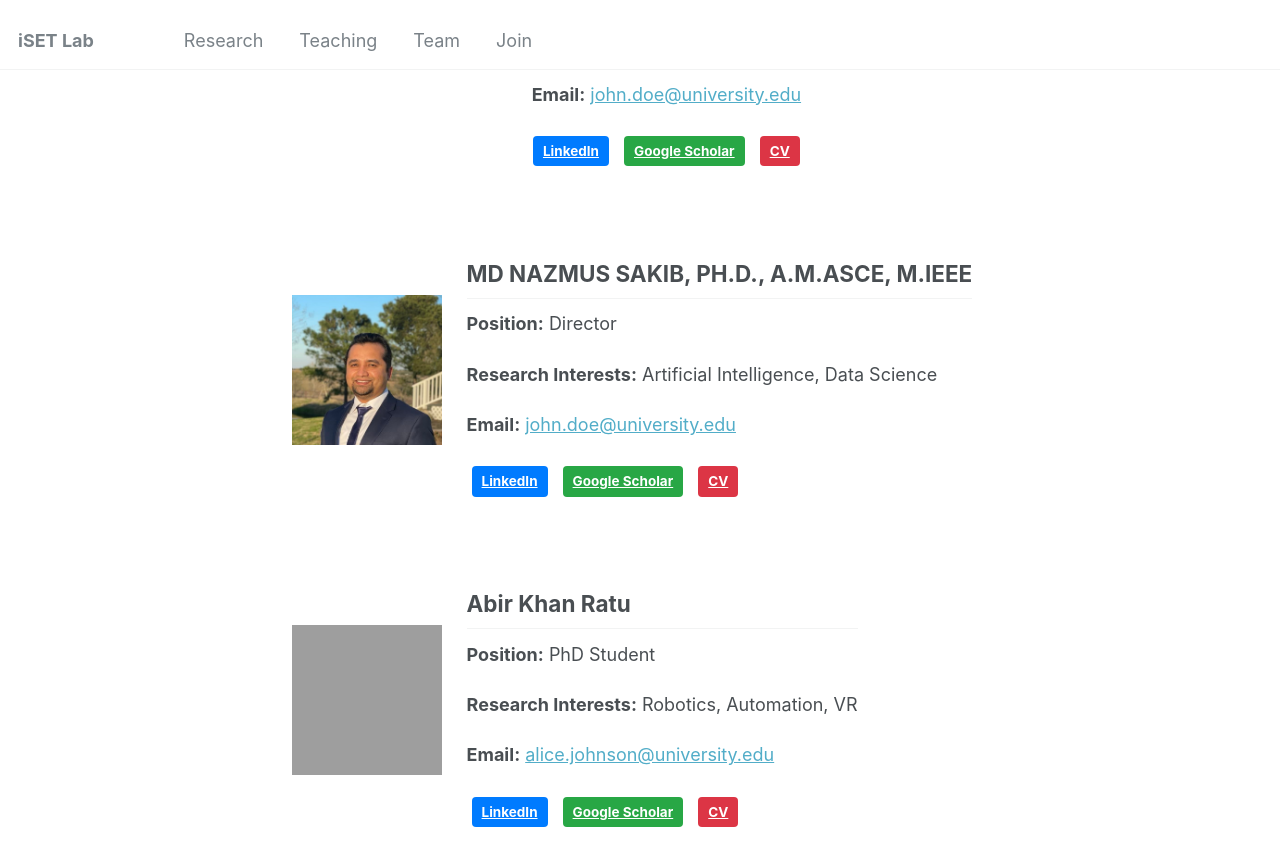
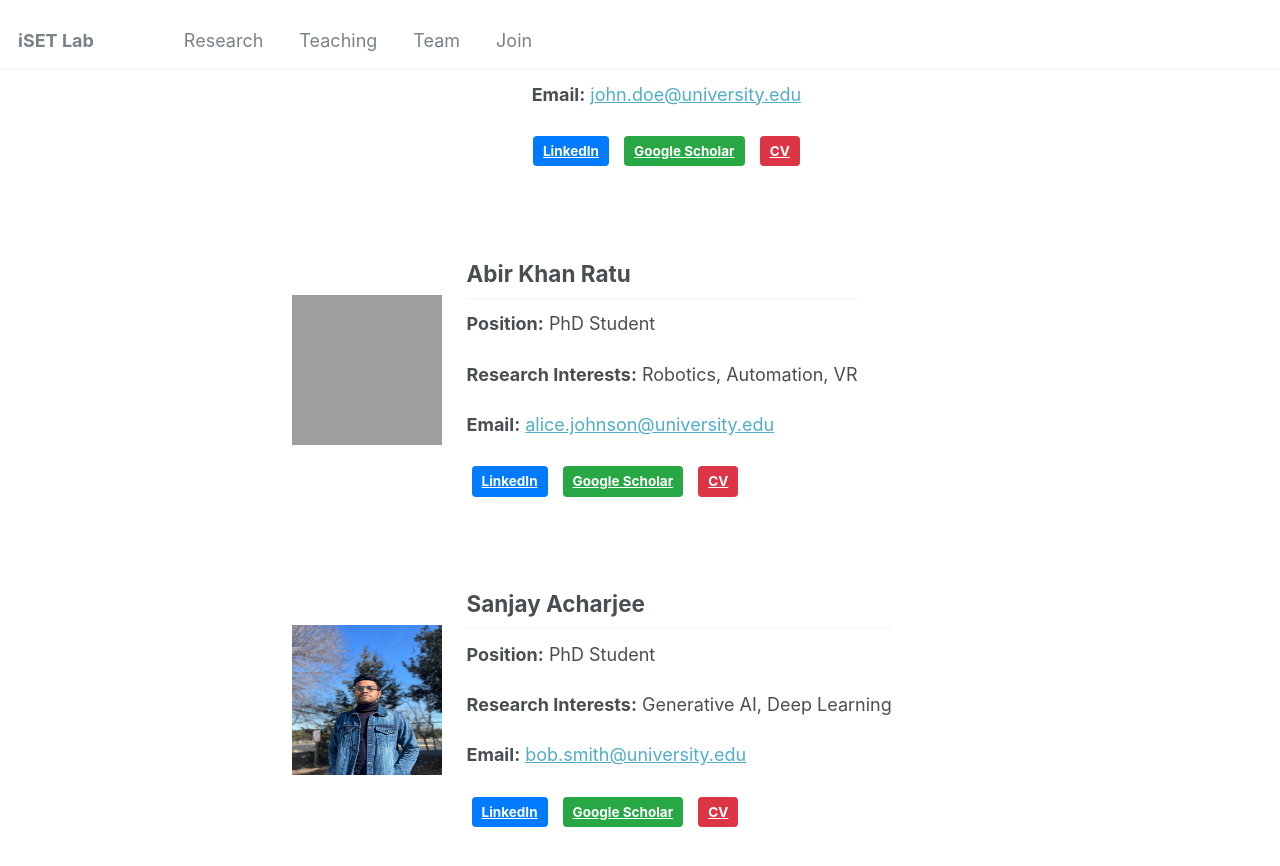
Before and after one commit to iSET-LAB/iSET-LAB.github.io, a Jekyll site: the page built from _pages/terms.md, in a window 1280 px wide and 900 px high, scrolled down 559 px. Shown: the top 866 px of the window. Built offline with Jekyll 4.4.1, drawn with Linux system fonts in a browser that asks for light colours; grey boxes are pictures that could not be loaded.

Commit message:
changed team page8

```diff
--- a/_pages/terms.md
+++ b/_pages/terms.md
@@ -84,6 +84,7 @@ Welcome to the Team iSET page! Here you'll find information about our brilliant
 
 {% assign count = 0 %}
 {% for member in site.data.team %}
+{% if member.name != "MD NAZMUS SAKIB, PH.D., A.M.ASCE, M.IEEE" %}
 <div class="{% if count | modulo: 2 == 0 %}align-left{% else %}align-right{% endif %}">
     <img src="{{ '/images/' | append: member.image | relative_url }}" alt="{{ member.name }}" class="profile-pic">
     <div class="info">
@@ -99,4 +100,5 @@ Welcome to the Team iSET page! Here you'll find information about our brilliant
     </div>
 </div>
 {% assign count = count | plus: 1 %}
+{% endif %}
 {% endfor %}
```
